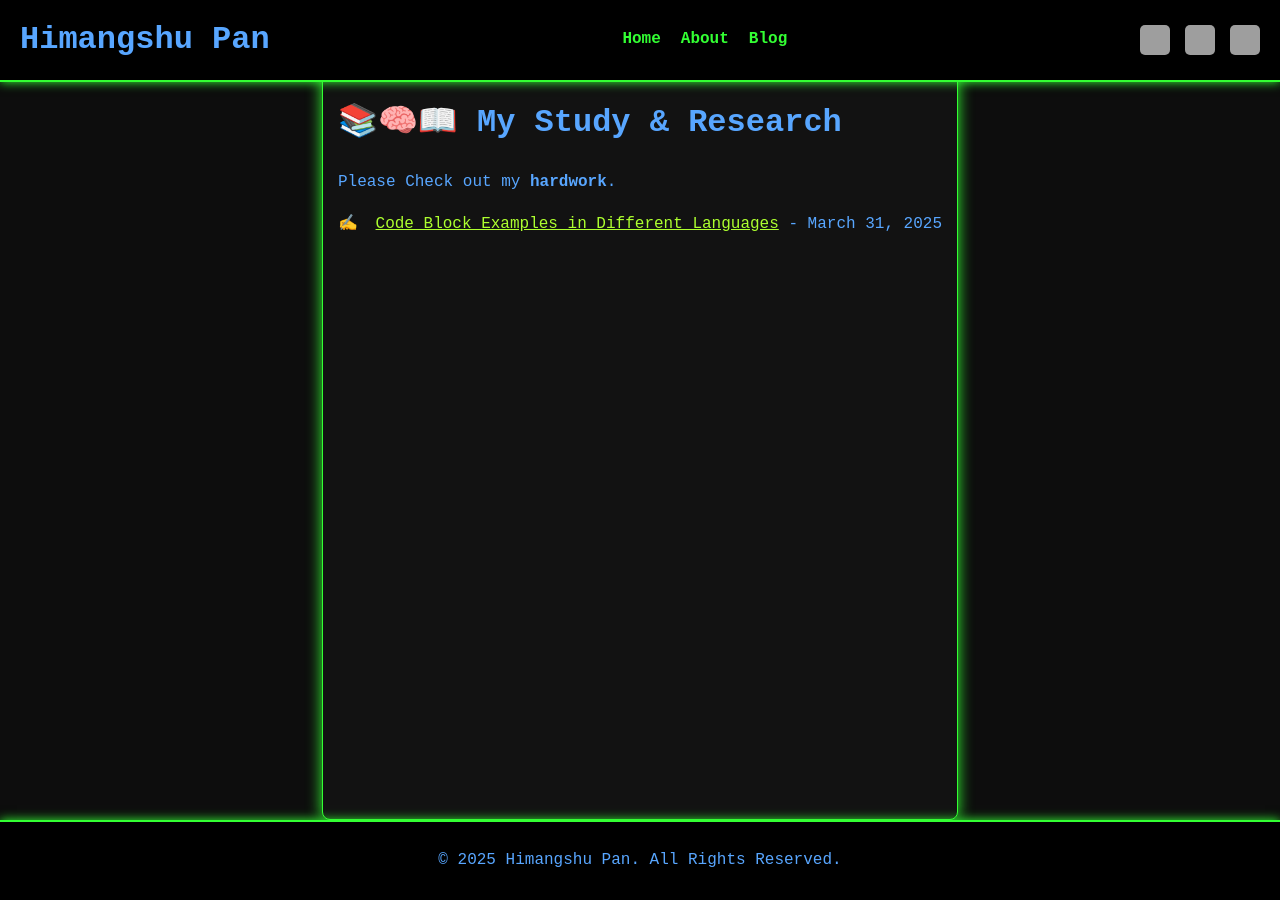
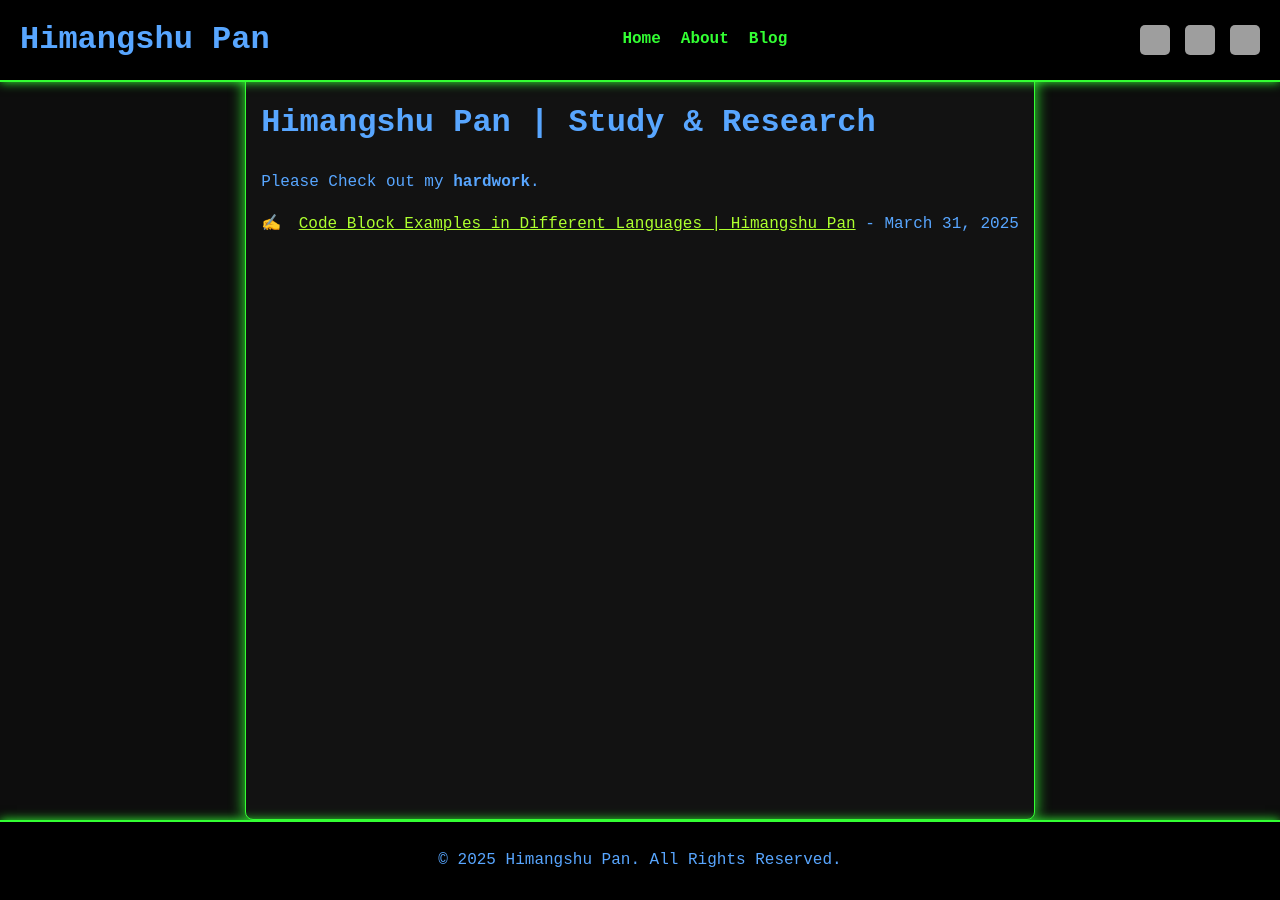
Before and after one commit to himangshu-blockchain/himangshu-blockchain.github.io, a Jekyll site: the page built from Site/blog.markdown, in a window 1280 px wide. Built offline with Jekyll 4.4.1, drawn with Linux system fonts in a browser that asks for light colours; nearby versions of some CDN libraries; comment, search, counter and statistics services are not loaded; grey boxes are pictures that could not be loaded.

Commit message:
Change Page titles

```diff
--- a/Site/_layouts/default.html
+++ b/Site/_layouts/default.html
@@ -3,7 +3,7 @@
 <head>
     <meta charset="UTF-8">
     <meta name="viewport" content="width=device-width, initial-scale=1.0">
-    <title>{{ page.title }} | {{ site.title }}</title>
+    <title>{{ page.title }} </title>
     <link rel="stylesheet" href="{{ "/assets/css/style.css" | relative_url }}">
 
     <!-- Prism.js for syntax highlighting -->
--- a/Site/_posts/2025-03-31-welcome-to-jekyll copy.markdown
+++ b/Site/_posts/2025-03-31-welcome-to-jekyll copy.markdown
@@ -1,6 +1,6 @@
 ---
 layout: post
-title: "Code Block Examples in Different Languages"
+title: "Code Block Examples in Different Languages | Himangshu Pan"
 date: 2025-03-31
 categories: coding
 permalink: /blog/code_blocks/
--- a/Site/about.markdown
+++ b/Site/about.markdown
@@ -1,6 +1,6 @@
 ---
 layout: page
-title: About Me
+title: Himangshu Pan | About
 permalink: /about/
 ---
 
--- a/Site/blog.markdown
+++ b/Site/blog.markdown
@@ -1,6 +1,6 @@
 ---
 layout: blog
-title: 📚🧠📖 My Study & Research
+title: Himangshu Pan | Study & Research
 permalink: /blog/
 ---
 
--- a/Site/index.markdown
+++ b/Site/index.markdown
@@ -1,6 +1,6 @@
 ---
 layout: page
-title: "Himangshu Pan - Portfolio"
+title: "Himangshu Pan"
 ---
 
 # 👨‍💻 Himangshu Pan
```
Also changed, not shown: 6 other files.
